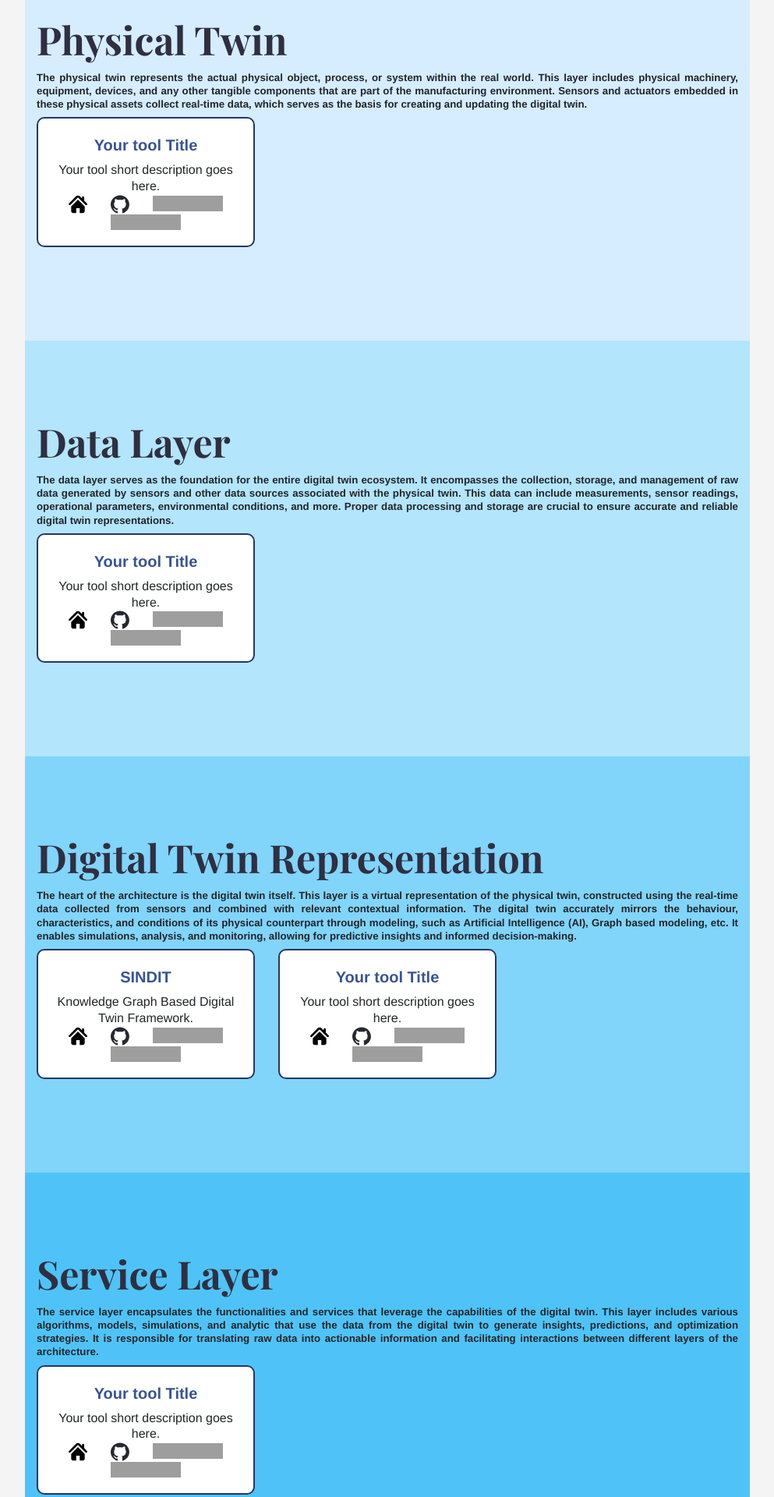
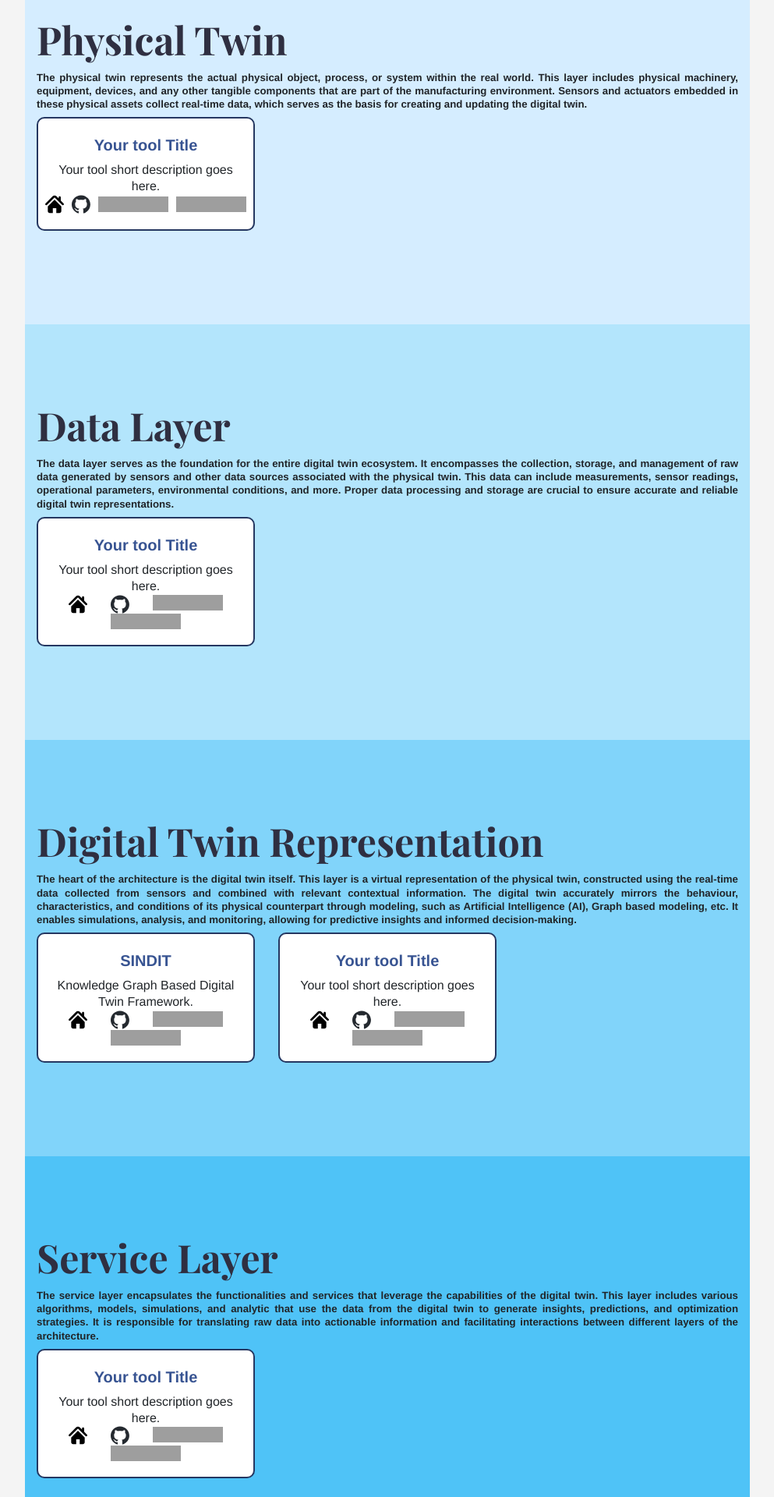
Before and after one commit to COGNIMANEU/toolbox, a Jekyll site: the page built from index.md, in a window 1280 px wide. Shown: the part 1742-3662 px from the top of the page at 78% size, without its empty margins (143-1136 px from the left). Built offline with Jekyll 4.4.1, drawn with Linux system fonts in a browser that asks for light colours; grey boxes are pictures that could not be loaded.

Commit message:
fix layout of the boxes

```diff
--- a/_layouts/home.html
+++ b/_layouts/home.html
@@ -54,48 +54,41 @@ bodyClass: "page-home"
       {% assign physicaltwin = site.physicaltwin | sort: "weight" %}
       {% for feature in physicaltwin %}
       <div class="col-12 col-md-6 col-lg-4 mb-2">
-        <div class="feature" style="  border-radius: 10px 10px 10px 10px; border: 2px solid #253761;">
+        <div class="feature" style="border-radius: 10px; border: 2px solid #253761;">
           <h3 class="feature-title"><a href="{{ feature.url | relative_url }}">{{ feature.title }}</a></h3>
           <div class="feature-content">{{ feature.description | truncate: 120 }}</div>
-          <div class="row justify-content-center">
+          <div class="d-flex justify-content-center align-items-center" style="gap: 10px;">
 
             {% if feature.link %}
-              <div class="col-auto">
               <a href="{{ feature.link }}" target="blank">
-                  <img src="/toolbox/images/home.svg" alt="external logo"/>
+                <img src="/toolbox/images/home.svg" alt="external logo" style="width: 24px; height: 24px;" />
               </a>
-              </div>
             {% endif %}
 
             {% if feature.github %}
-              <div class="col-auto">
               <a href="{{ feature.github }}" target="blank">
-                  <img src="/toolbox/images/github-mark.svg" alt="github"/>
+                <img src="/toolbox/images/github-mark.svg" alt="github" style="width: 24px; height: 24px;" />
               </a>
-              </div>
             {% endif %}
 
             {% if feature.license %}
-              <div class="col-auto">
-                <img src="{{ feature.license }}" alt="License" />
-              </div>
+              <img src="{{ feature.license }}" alt="License" style="max-height: 24px; width: auto;" />
             {% endif %}
 
             {% if feature.trl %}
-              <div class="col-auto">
               <a href="https://ec.europa.eu/research/participants/data/ref/h2020/wp/2014_2015/annexes/h2020-wp1415-annex-g-trl_en.pdf" target="blank">
-                  <img src="{{ feature.trl }}" alt="TRL" />
+                <img src="{{ feature.trl }}" alt="TRL" style="max-height: 24px; width: auto;" />
               </a>
-              </div>
             {% endif %}
           </div>
         </div>
       </div>
       {% endfor %}
-
     </div>
   </div>
 </div>
+
+
 
 <!-- Subsection: Data Layer -->
 <div class="strip" style="background: #b3e5fc;">
```
Lines whose indentation alone changed are shown as unchanged.
